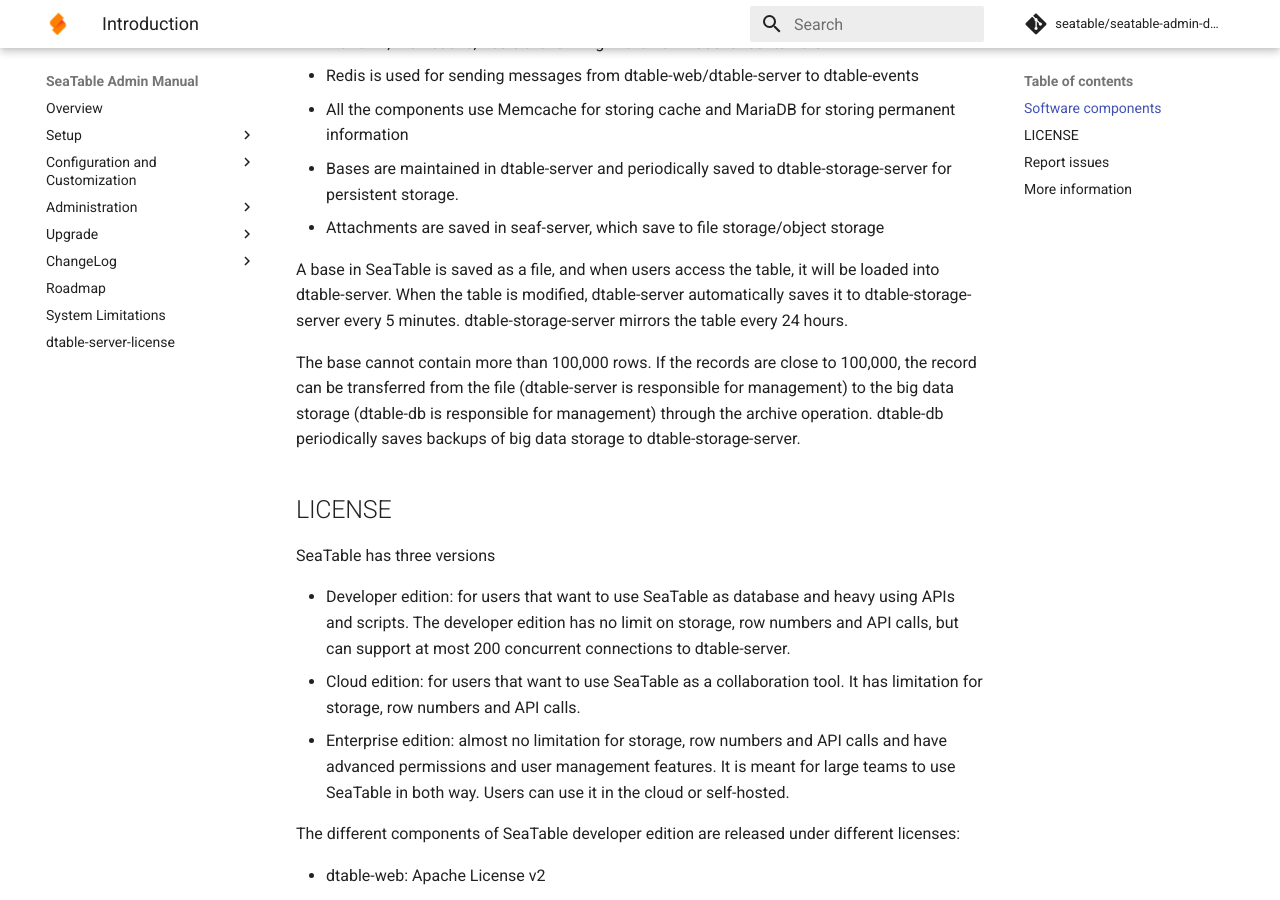
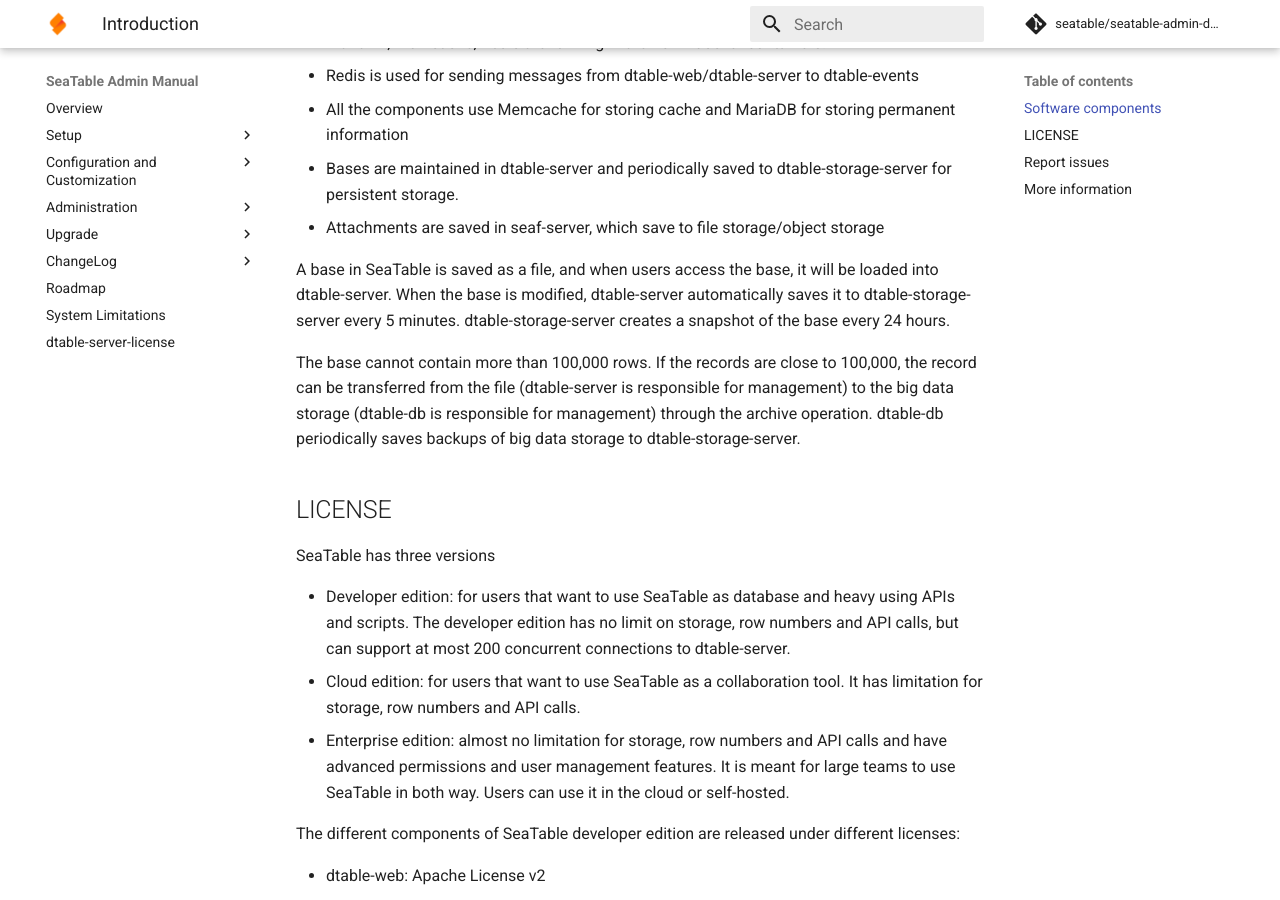
Before and after one commit to seatable/seatable-admin-docs, an MkDocs documentation site: the page built from manual/README.md, in a window 1280 px wide and 900 px high, scrolled down 1519 px. Built offline with MkDocs 1.6.1 and Material for MkDocs 9.7.7, drawn with Linux system fonts in a browser that asks for light colours; comment, search, counter and statistics services are not loaded.

Commit message:
Update README.md

```diff
--- a/manual/README.md
+++ b/manual/README.md
@@ -35,7 +35,7 @@
 * Bases are maintained in dtable-server and periodically saved to dtable-storage-server for persistent storage.
 * Attachments are saved in seaf-server, which save to file storage/object storage
 
-A base in SeaTable is saved as a file, and when users access the table, it will be loaded into dtable-server. When the table is modified, dtable-server automatically saves it to dtable-storage-server every 5 minutes. dtable-storage-server mirrors the table every 24 hours.
+A base in SeaTable is saved as a file, and when users access the base, it will be loaded into dtable-server. When the base is modified, dtable-server automatically saves it to dtable-storage-server every 5 minutes. dtable-storage-server creates a snapshot of the base every 24 hours.
 
 The base cannot contain more than 100,000 rows. If the records are close to 100,000, the record can be transferred from the file (dtable-server is responsible for management) to the big data storage (dtable-db is responsible for management) through the archive operation. dtable-db periodically saves backups of big data storage to dtable-storage-server.
 
```
